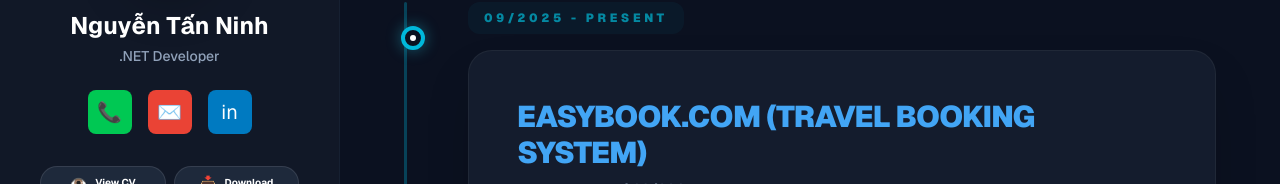
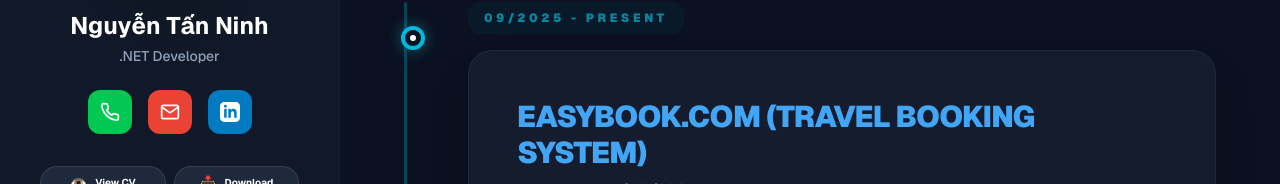
Before and after one commit to leesanhoon/portfolio, a Next.js app: page / in a window 1280 px wide. Shown: the part 166-350 px from the top of the page. Built offline with nearby package versions, Linux system fonts and the light colour scheme.

Commit message:
Enhance social icons in profile section with SVGs and improved hover effects

```diff
--- a/src/components/sections/ProfileSection.tsx
+++ b/src/components/sections/ProfileSection.tsx
@@ -22,21 +22,51 @@ export const ProfileSection = () => {
             <div className="flex gap-4 mb-8">
                 <a
                     href="tel:0966622483"
-                    className="w-11 h-11 rounded-lg bg-[#00C853] flex items-center justify-center hover:opacity-80 transition-opacity"
+                    className="w-11 h-11 rounded-xl bg-[#00C853] flex items-center justify-center hover:scale-110 hover:shadow-[0_0_20px_rgba(0,200,83,0.3)] transition-all duration-300"
+                    title="Call Me"
                 >
-                    <span className="text-white text-xl">📞</span>
+                    <svg
+                        className="w-5 h-5 text-white"
+                        fill="none"
+                        stroke="currentColor"
+                        strokeWidth="2"
+                        strokeLinecap="round"
+                        strokeLinejoin="round"
+                        viewBox="0 0 24 24"
+                    >
+                        <path d="M22 16.92v3a2 2 0 0 1-2.18 2 19.79 19.79 0 0 1-8.63-3.07 19.5 19.5 0 0 1-6-6 19.79 19.79 0 0 1-3.07-8.67A2 2 0 0 1 4.11 2h3a2 2 0 0 1 2 1.72 12.84 12.84 0 0 0 .7 2.81 2 2 0 0 1-.45 2.11L8.09 9.91a16 16 0 0 0 6 6l1.27-1.27a2 2 0 0 1 2.11-.45 12.84 12.84 0 0 0 2.81.7A2 2 0 0 1 22 16.92z"></path>
+                    </svg>
                 </a>
                 <a
                     href="mailto:nguyentanninh123@gmail.com"
-                    className="w-11 h-11 rounded-lg bg-[#EA4335] flex items-center justify-center hover:opacity-80 transition-opacity"
+                    className="w-11 h-11 rounded-xl bg-[#EA4335] flex items-center justify-center hover:scale-110 hover:shadow-[0_0_20px_rgba(234,67,53,0.3)] transition-all duration-300"
+                    title="Email Me"
                 >
-                    <span className="text-white text-xl">✉️</span>
+                    <svg
+                        className="w-5 h-5 text-white"
+                        fill="none"
+                        stroke="currentColor"
+                        strokeWidth="2"
+                        strokeLinecap="round"
+                        strokeLinejoin="round"
+                        viewBox="0 0 24 24"
+                    >
+                        <path d="M4 4h16c1.1 0 2 .9 2 2v12c0 1.1-.9 2-2 2H4c-1.1 0-2-.9-2-2V6c0-1.1.9-2 2-2z"></path>
+                        <polyline points="22,6 12,13 2,6"></polyline>
+                    </svg>
                 </a>
                 <a
                     href="https://linkedin.com/in/leesanhoon/"
-                    className="w-11 h-11 rounded-lg bg-[#007AC1] flex items-center justify-center hover:opacity-80 transition-opacity"
+                    className="w-11 h-11 rounded-xl bg-[#007AC1] flex items-center justify-center hover:scale-110 hover:shadow-[0_0_20px_rgba(0,122,193,0.3)] transition-all duration-300"
+                    title="LinkedIn Profile"
                 >
-                    <span className="text-white text-xl">in</span>
+                    <svg
+                        className="w-5 h-5 text-white"
+                        fill="currentColor"
+                        viewBox="0 0 24 24"
+                    >
+                        <path d="M19 0h-14c-2.761 0-5 2.239-5 5v14c0 2.761 2.239 5 5 5h14c2.762 0 5-2.239 5-5v-14c0-2.761-2.238-5-5-5zm-11 19h-3v-11h3v11zm-1.5-12.268c-.966 0-1.75-.79-1.75-1.764s.784-1.764 1.75-1.764 1.75.79 1.75 1.764-.783 1.764-1.75 1.764zm13.5 12.268h-3v-5.604c0-3.368-4-3.113-4 0v5.604h-3v-11h3v1.765c1.396-2.586 7-2.777 7 2.476v6.759z" />
+                    </svg>
                 </a>
             </div>
 
```
